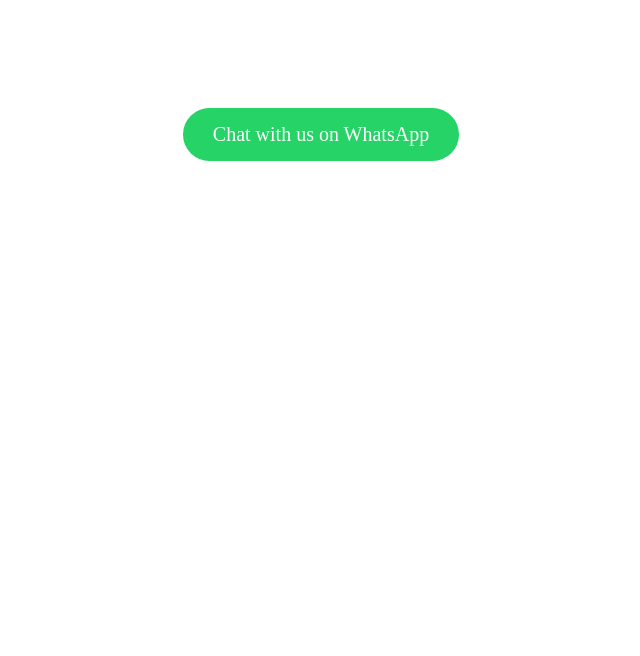
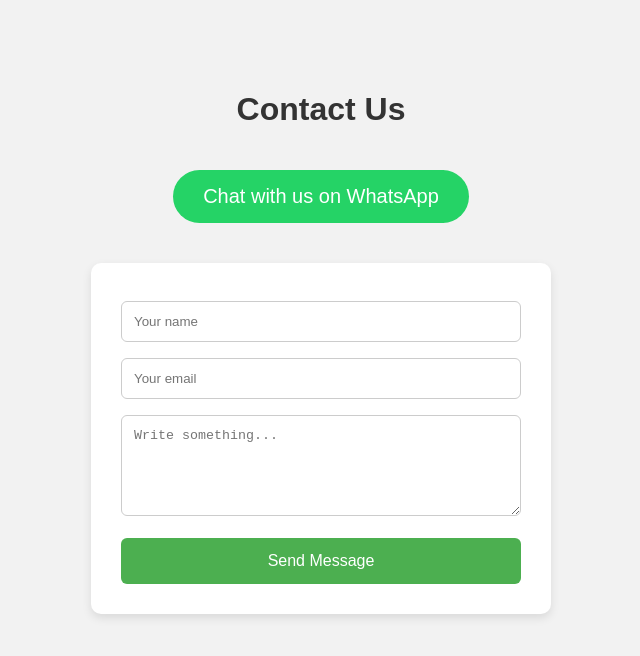
Before and after one commit to pablozt104/demo-whatsapp, a plain HTML site: page index.html in a window 1280 px wide. Shown: the whole page, without its empty margins (319-959 px from the left). Drawn offline with Linux system fonts and the light colour scheme.

Commit message:
Update index.html

```diff
--- a/index.html
+++ b/index.html
@@ -2,9 +2,26 @@
 <html lang="en">
 <head>
   <meta charset="UTF-8">
-    <meta name="viewport" content="width=device-width, initial-scale=1.0">
-    <title>WhatsApp Button</title>
+  <meta name="viewport" content="width=device-width, initial-scale=1">
+  <title>Contact Us</title>
   <style>
+    body {
+      font-family: Arial, sans-serif;
+      text-align: center;
+      margin: 0;
+      padding: 0;
+      background: #f2f2f2;
+    }
+
+    .container {
+      margin-top: 50px;
+      padding: 20px;
+    }
+
+    h1 {
+      color: #333;
+    }
+
     .whatsapp-button {
       background-color: #25D366;
       color: white;
@@ -14,15 +31,56 @@
       font-size: 20px;
       text-decoration: none;
       display: inline-block;
-            margin-top: 100px;
+      margin-top: 20px;
+      margin-bottom: 40px;
       transition: background-color 0.3s ease;
     }
+
     .whatsapp-button:hover {
       background-color: #1ebe5d;
     }
+
+    form {
+      background: white;
+      padding: 30px;
+      margin: 0 auto;
+      width: 90%;
+      max-width: 400px;
+      border-radius: 10px;
+      box-shadow: 0px 4px 10px rgba(0,0,0,0.1);
+    }
+
+    input, textarea {
+      width: 100%;
+      padding: 12px;
+      margin: 8px 0;
+      border: 1px solid #ccc;
+      border-radius: 6px;
+      box-sizing: border-box;
+    }
+
+    button {
+      background-color: #4CAF50;
+      color: white;
+      padding: 14px 20px;
+      margin-top: 10px;
+      border: none;
+      border-radius: 6px;
+      cursor: pointer;
+      width: 100%;
+      font-size: 16px;
+    }
+
+    button:hover {
+      background-color: #45a049;
+    }
   </style>
 </head>
-<body style="text-align: center;">
+
+<body>
+
+  <div class="container">
+    <h1>Contact Us</h1>
 
     <a
       href="https://wa.me/5491158292886?text=Hello%20I%20am%20interested%20in%20your%20tours"
@@ -32,5 +90,32 @@
       Chat with us on WhatsApp
     </a>
 
+    <form id="contact-form">
+      <input type="text" id="name" name="name" placeholder="Your name" required>
+      <input type="email" id="email" name="email" placeholder="Your email" required>
+      <textarea id="message" name="message" placeholder="Write something..." rows="5" required></textarea>
+      <button type="submit" id="submit-button">Send Message</button>
+    </form>
+  </div>
+
+  <!-- Insert Google Tag Manager scripts here -->
+
+  <script>
+    document.getElementById('contact-form').addEventListener('submit', function(event) {
+      event.preventDefault(); // stop actual form submission (for testing)
+
+      // In real world, here you'd send form data with fetch(), AJAX, etc.
+
+      alert('Form submitted! (Simulation)');
+
+      // For GTM: simulate a form submit event
+      window.dataLayer = window.dataLayer || [];
+      window.dataLayer.push({
+        event: 'form_submission',
+        formName: 'Contact Form'
+      });
+    });
+  </script>
+
 </body>
 </html>
```
Lines whose indentation alone changed are shown as unchanged.
